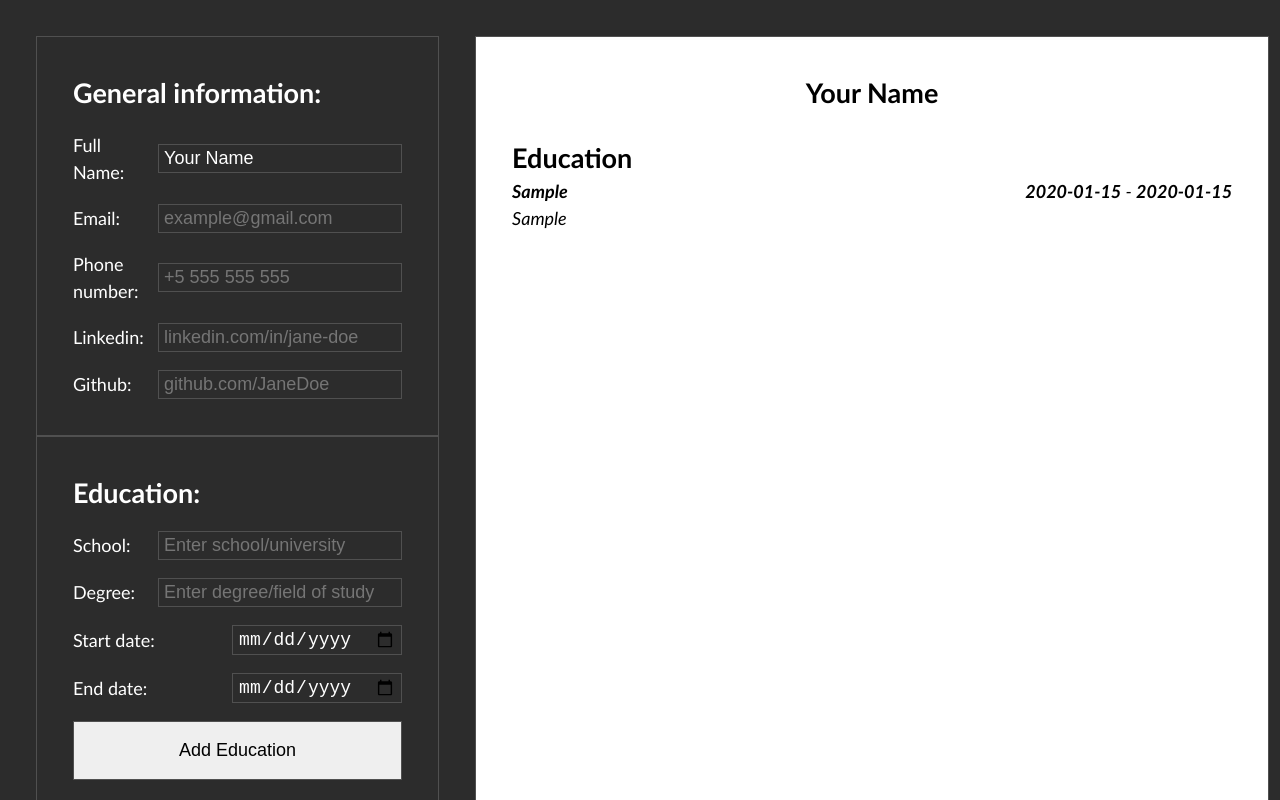
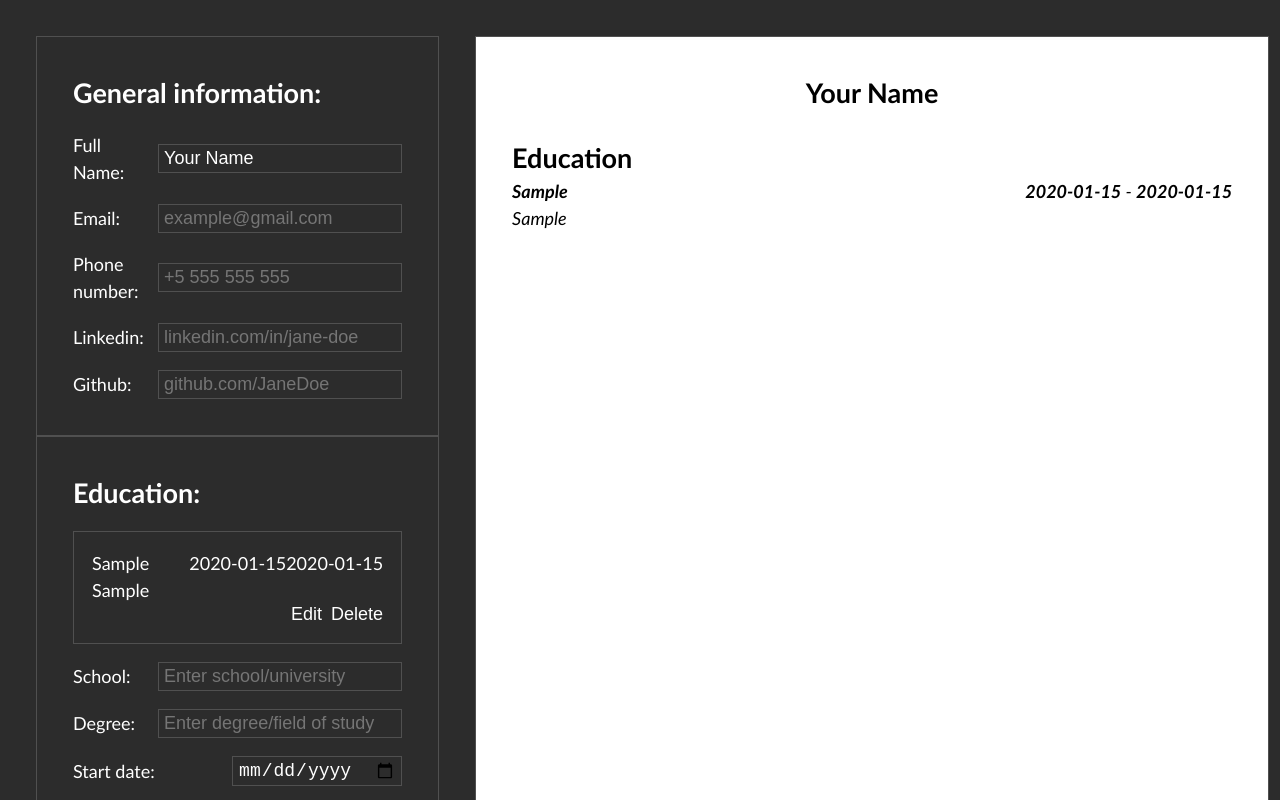
Before and after one commit to YehorMartynenko/cv-application, a React (Vite) app: page / in a window 1280 px wide. Both pictures are taken after typing "Sample", "Sample", "2020-01-15", "2020-01-15" into the empty fields and a click on the button "Add Education". Shown: the top 800 px of the page. Built offline with nearby package versions, Linux system fonts and the light colour scheme.

Commit message:
fix: minor fixes

```diff
--- a/src/components/Education.jsx
+++ b/src/components/Education.jsx
@@ -22,7 +22,7 @@ export default function Education({ educationInfo, setEducationInfo }) {
 
   function addEducationClick(e) {
     e.preventDefault();
-    const newEduaction = {
+    const newEducation = {
       key: crypto.randomUUID(),
       school: formData.school,
       degree: formData.degree,
@@ -30,7 +30,7 @@ export default function Education({ educationInfo, setEducationInfo }) {
       endDate: formData.endDate,
     };
 
-    const newEducationArr = [...educationInfo, newEduaction];
+    const newEducationArr = [...educationInfo, newEducation];
     setEducationInfo(newEducationArr);
     setFormData(formDataDefault);
   }
@@ -46,6 +46,7 @@ export default function Education({ educationInfo, setEducationInfo }) {
     setMode("add");
     setFormData(formDataDefault);
   }
+
   function cancelEditClick(e) {
     e.preventDefault();
     setMode("add");
@@ -73,14 +74,13 @@ export default function Education({ educationInfo, setEducationInfo }) {
   }
 
   return (
-    <>
     <form className="form-section">
       <h2>Education: </h2>
-        {educationInfo > 0 && (
-          <div className="education-list-container">
+      {educationInfo.length > 0 && (
+        <ul className="education-list-container">
           {educationInfo.map((school) => {
             return (
-                <div
+              <li
                 className="school-item-edit"
                 key={school.key}
               >
@@ -108,10 +108,10 @@ export default function Education({ educationInfo, setEducationInfo }) {
                     Delete
                   </button>
                 </div>
-                </div>
+              </li>
             );
           })}
-          </div>
+        </ul>
       )}
       <div className="form-item">
         <label htmlFor="school">School:</label>
@@ -189,6 +189,5 @@ export default function Education({ educationInfo, setEducationInfo }) {
         )}
       </div>
     </form>
-    </>
   );
 }
--- a/src/index.css
+++ b/src/index.css
@@ -16,4 +16,5 @@
 * {
   margin: 0;
   padding: 0;
+  list-style: none;
 }
```
Lines whose indentation alone changed are shown as unchanged.
